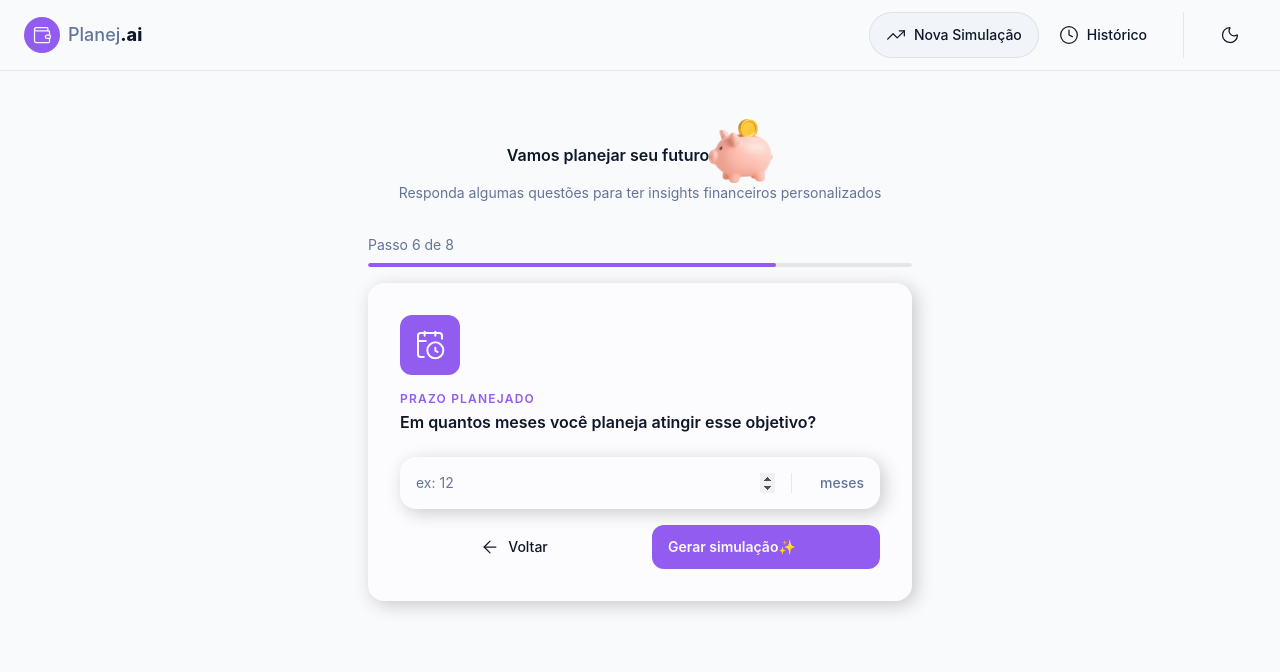
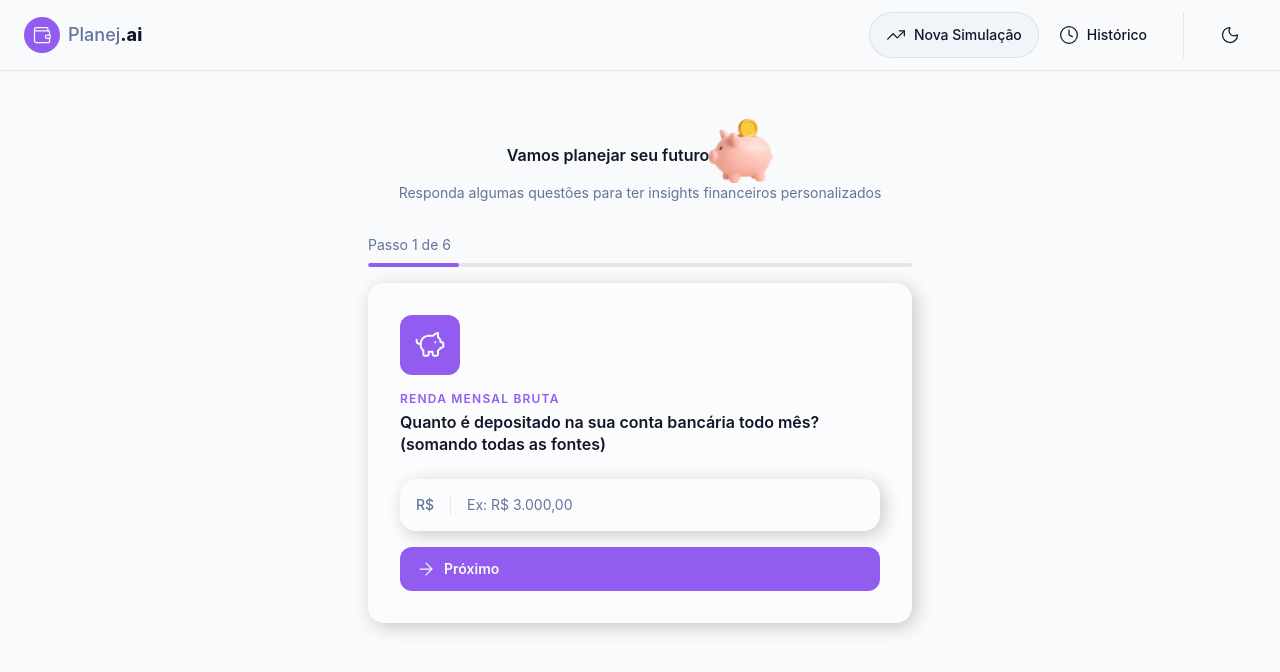
Before and after one commit to Jhons03/planejai, a React (Vite) app: page / in a window 1280 px wide. Shown: the top 672 px of the page. Built offline with nearby package versions, Linux system fonts and the light colour scheme.

Commit message:
Navegação entre etapas

```diff
--- a/src/components/features/Simulation/Form.tsx
+++ b/src/components/features/Simulation/Form.tsx
@@ -1,14 +1,39 @@
+import { useState } from 'react'
 import { simulationFormSteps } from '@/data/Simulation'
 import { FormStep } from './FormStep'
 import { StepProgress } from './Progress'
 
 export const SimulationForm = () => {
-  const currentStep = simulationFormSteps[5]
+  const [currentStepIndex, setCurrentStepIndex] = useState(0)
+  const totalSteps = simulationFormSteps.length
+  const currentStep = simulationFormSteps[currentStepIndex]
+
+  //lógica
+  const handleNextStep = () => {
+    if (currentStepIndex + 1 > totalSteps - 1) {
+      return
+    }
+    setCurrentStepIndex((prev) => prev + 1)
+  }
+
+  //logica
+  const handlePreviousStep = () => {
+    if (currentStepIndex === 0) {
+      return
+    }
+    setCurrentStepIndex((prev) => prev - 1)
+  }
 
   return (
     <>
-      <StepProgress currentStep={6} totalSteps={8} />
-      <FormStep key={currentStep.id} {...currentStep} />
+      <StepProgress currentStep={currentStepIndex + 1} totalSteps={totalSteps} />
+      <FormStep
+        key={currentStep.id}
+        {...currentStep}
+        onBack={handlePreviousStep}
+        onNext={handleNextStep}
+        hideBackButton={currentStepIndex === 0}
+      />
     </>
   )
 }
--- a/src/components/features/Simulation/FormStep.tsx
+++ b/src/components/features/Simulation/FormStep.tsx
@@ -1,4 +1,5 @@
 import { ArrowLeft, ArrowRight, type LucideIcon } from 'lucide-react'
+import { useState, type SyntheticEvent } from 'react'
 import { Button } from '@/components/shared/Button'
 import { Input, type InputProps } from '@/components/shared/Input'
 
@@ -14,13 +15,34 @@
   }
 }
 
+interface ActionsButtonsProps {
+  onBack: () => void
+  onNext: () => void
+  hideBackButton?: boolean
+}
+
 export function FormStep({
   icon: Icon,
   title,
   question,
   inputProps,
   submitButtonProps,
-}: FormStepProps) {
+  onBack,
+  onNext,
+  hideBackButton,
+}: FormStepProps & ActionsButtonsProps) {
+  const [inputValue, setInputValue] = useState('')
+
+  const handleSubmit = (e: SyntheticEvent<HTMLFormElement>) => {
+    e.preventDefault()
+
+    if (!inputValue) {
+      return
+    }
+
+    onNext()
+  }
+
   return (
     <div className="bg-card rounded-2xl p-6 shadow-[4px_4px_18px_0px_rgba(0,0,0,0.2)] sm:p-8">
       <div className="bg-primary mb-4 flex h-15 w-15 items-center justify-center rounded-xl">
@@ -30,22 +52,25 @@
       <h3 className="text-foreground text-x1 sm:text-2x1 mb-6 leading-snug font-semibold">
         {question}
       </h3>
-      <form className="flex flex-col gap-4">
-        <Input {...inputProps} />
+      <form onSubmit={handleSubmit} className="flex flex-col gap-4">
+        <Input {...inputProps} value={inputValue} onChange={(e) => setInputValue(e.target.value)} />
         <div className="flex flex-col gap-3 sm:flex-row sm:gap-6">
+          {!hideBackButton && (
             <Button
               type="button"
-            // onClick={onBack}
+              onClick={onBack}
               variant="ghost"
               icon={ArrowLeft}
               className="order-2 flex-1 justify-center rounded-xl py-3 sm:order-1"
             >
               Voltar
             </Button>
+          )}
           <Button
             type="submit"
             variant="primary"
             icon={!submitButtonProps ? ArrowRight : undefined}
+            disabled={!inputValue}
             className="order-1 flex-1 sm:order-2"
           >
             {submitButtonProps?.label ?? 'Próximo'}
```
Lines whose indentation alone changed are shown as unchanged.
